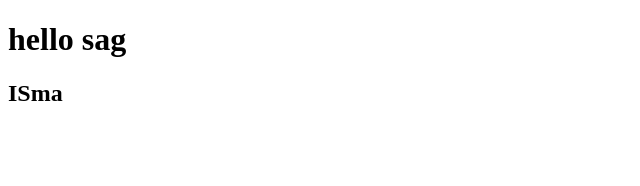
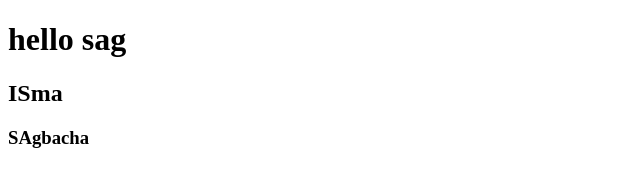
Before and after one commit to Alonel7/3yum-hafta, a plain HTML site: page index.html in a window 1280 px wide. Shown: the whole page, without its empty margins (0-640 px from the left). Drawn offline with Linux system fonts and the light colour scheme.

Commit message:
Add h3 to html

```diff
--- a/index.html
+++ b/index.html
@@ -8,5 +8,6 @@
 <body>
     <h1>hello sag</h1>
     <h2>ISma</h2>
+    <h3>SAgbacha</h3>
 </body>
 </html>
```
